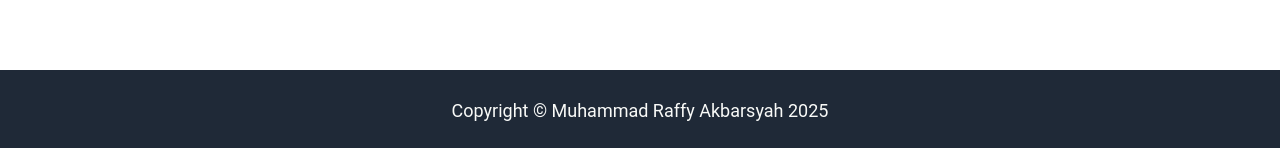
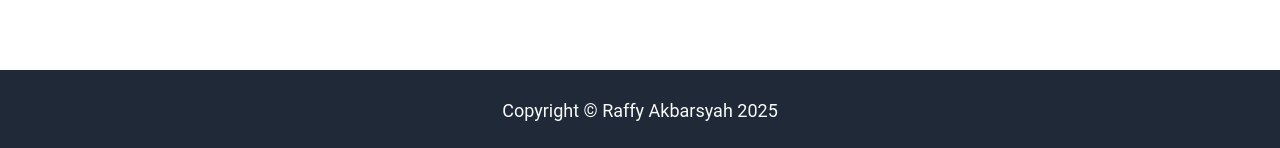
Before and after one commit to raffyakbarsyah/project-flexbox, a plain HTML site: page index.html in a window 1280 px wide. Shown: the part 1416-1564 px from the top of the page. Drawn offline with Linux system fonts and the light colour scheme.

Commit message:
Footer name changed

```diff
--- a/index.html
+++ b/index.html
@@ -63,6 +63,6 @@
     <button class="call-to-action-button">Sign Up</button>
   </div>
 
-  <div class="footer">Copyright © Muhammad Raffy Akbarsyah 2025</div>
+  <div class="footer">Copyright © Raffy Akbarsyah 2025</div>
 </body>
 </html>
```
